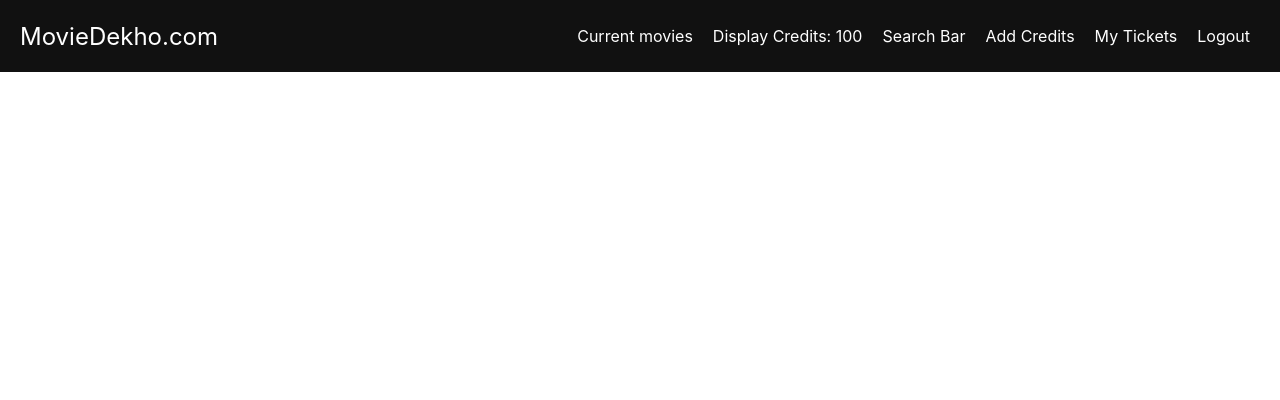
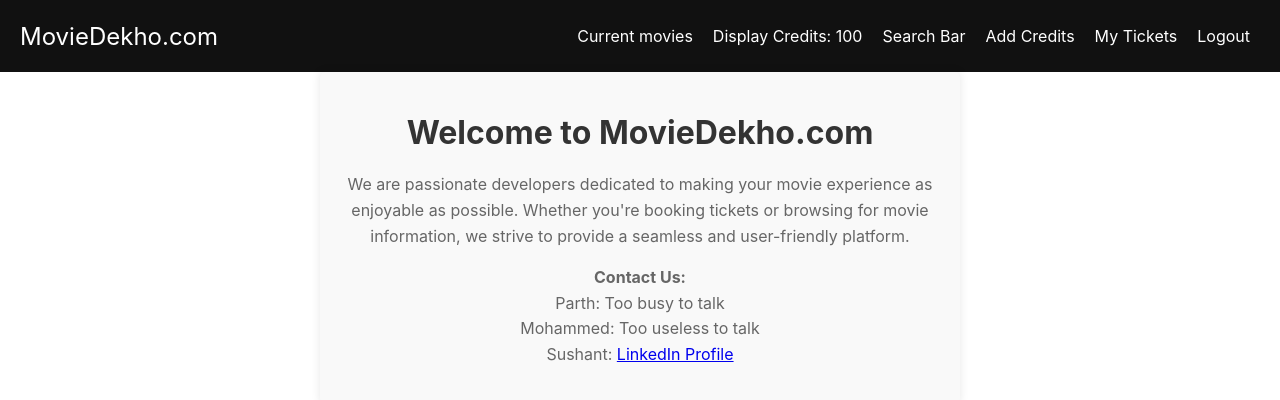
Before and after one commit to sushant607/MovieDekho.com, a React (Create React App) app in the folder frontend/: page /about in a window 1280 px wide. Shown: the top 400 px of the page. Built offline with nearby package versions, Linux system fonts and the light colour scheme.

Commit message:
added about us page

```diff
--- /dev/null
+++ b/frontend/src/About.js
@@ -0,0 +1,45 @@
+import React from 'react'
+import { useParams } from 'react-router-dom'
+
+function About() {
+  return (
+    <div
+      style={{
+        maxWidth: '600px',
+        margin: '0 auto',
+        padding: '20px',
+        backgroundColor: '#f9f9f9',
+        borderRadius: '5px',
+        boxShadow: '0 0 10px rgba(0, 0, 0, 0.1)',
+      }}
+    >
+      <h1 style={{ textAlign: 'center', marginBottom: '20px', color: '#333' }}>
+          Welcome to MovieDekho.com
+      </h1>
+      <p style={{ lineHeight: '1.6', fontSize: '16px', color: '#666' }}>
+        We are passionate developers dedicated to making your movie experience
+        as enjoyable as possible. Whether you're booking tickets or browsing for
+        movie information, we strive to provide a seamless and user-friendly
+        platform.
+      </p>
+      <p style={{ lineHeight: '1.6', fontSize: '16px', color: '#666' }}>
+        <strong>Contact Us:</strong>
+        <br />
+        Parth: Too busy to talk
+        <br />
+        Mohammed: Too useless to talk
+        <br />
+        Sushant:{' '}
+        <a
+          href="https://www.linkedin.com/in/sushant-bagul-518ab3204/"
+          target="_blank"
+          rel="noopener noreferrer"
+        >
+          LinkedIn Profile
+        </a>
+      </p>
+    </div>
+  )
+}
+
+export default About
--- a/frontend/src/App.js
+++ b/frontend/src/App.js
@@ -6,6 +6,7 @@ import HomePage from './HomePage'; // Assuming you have a HomePage component
 import { BrowserRouter as Router, Route, Routes } from 'react-router-dom';
 import Movie from './Movie';
 import MovieDetails from './MovieDetails';
+import About from './About';
 import Navbar from './Navbar';
 
 
@@ -61,6 +62,7 @@ function App() {
             path="/movies/:movieId"
             element={<MovieDetails movies={movies} />}
           />
+          <Route path='/about' element={<About/>} />
         </Routes>
       </div>
     </Router>
```
